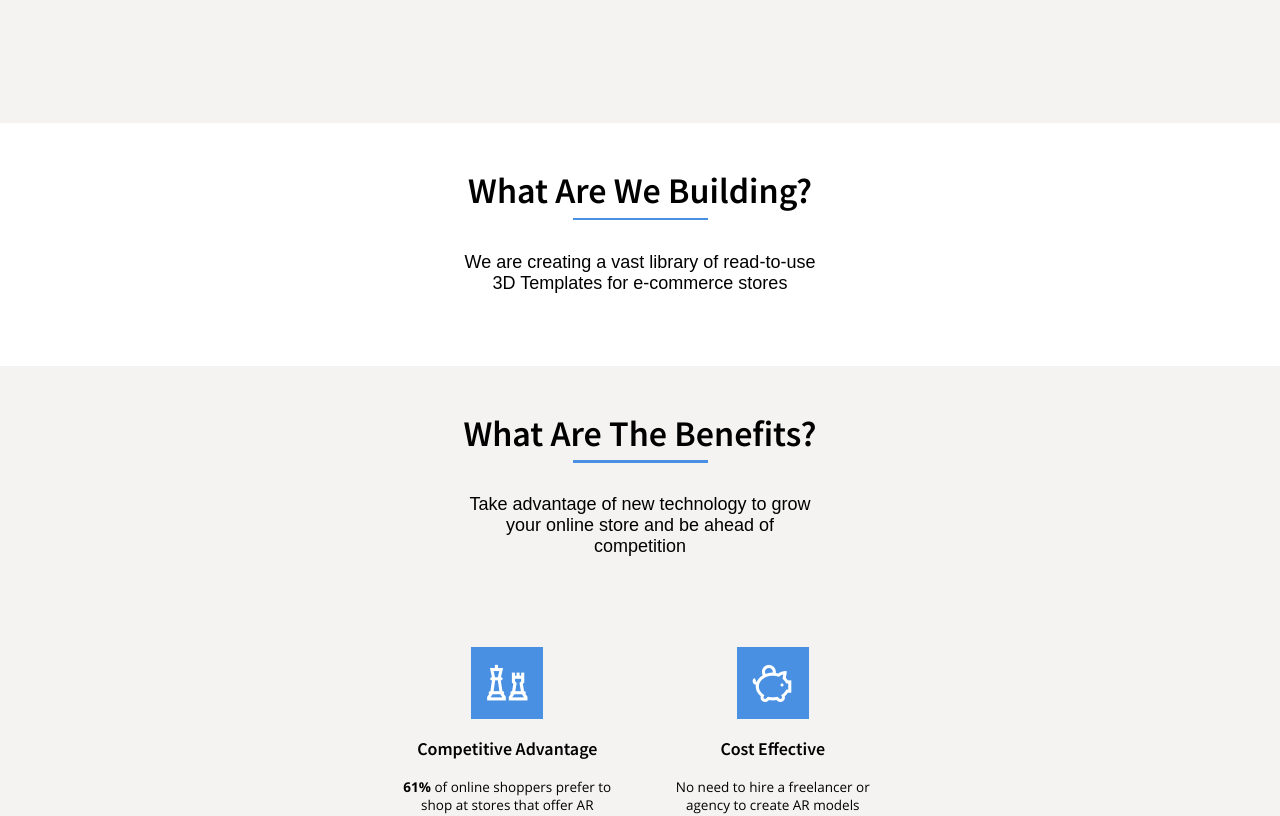
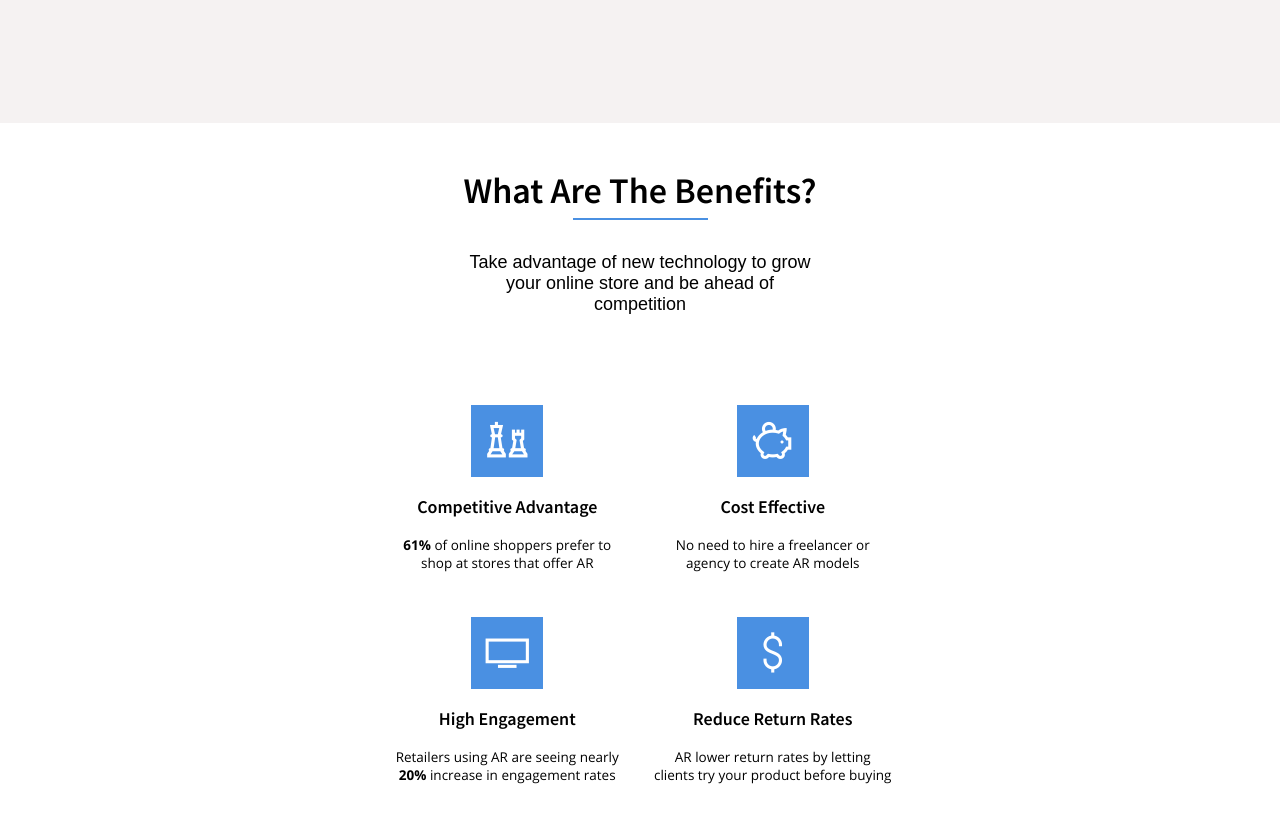
Before and after one commit to fadonitech/front-end-sample-project, a Next.js app: page / in a window 1280 px wide. Shown: the part 660-1476 px from the top of the page. Built offline with nearby package versions, Linux system fonts and the light colour scheme; a web font is replaced by a local one.

Commit message:
Hiding Video

```diff
--- a/components/Pages/HomePage/HomePage.js
+++ b/components/Pages/HomePage/HomePage.js
@@ -8,7 +8,7 @@ import WhyUs from './WhyUs';
 export const HomePage = ({ onClick }) => (
   <div className="homepage">
     <Header onClick={onClick} />
-    <WhatAreWeBuilding />
+    {/* <WhatAreWeBuilding /> */}
     <AboutUs />
     <HowItWorks />
     <WhyUs />
--- a/styles/pages/HomePage/_homepage.scss
+++ b/styles/pages/HomePage/_homepage.scss
@@ -104,7 +104,7 @@
   }
 
   &__about-us {
-    background-color: $color-grey;
+    background-color: $color-white;
 
     .line {
       background-color: $color-blue;
```
